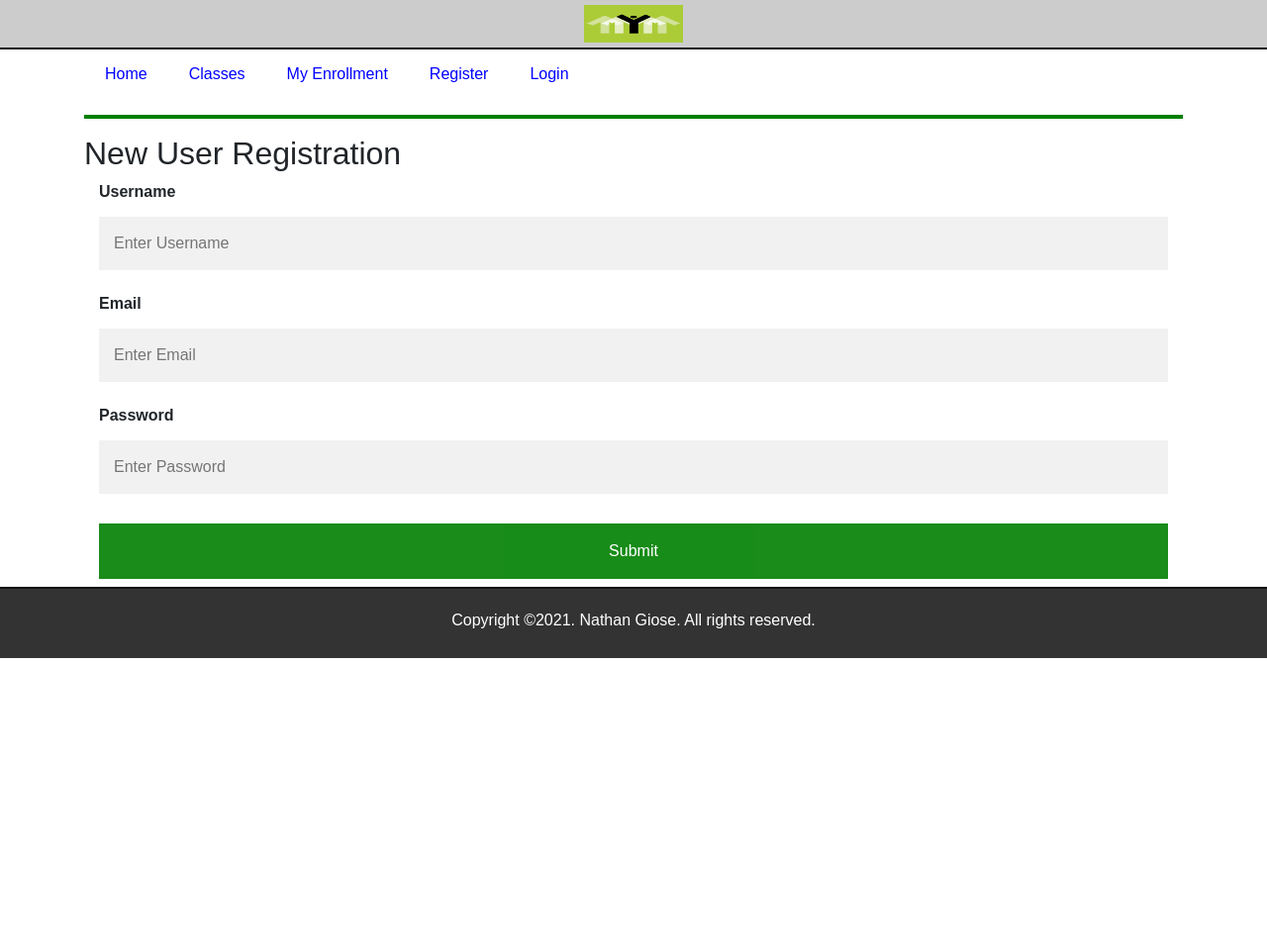
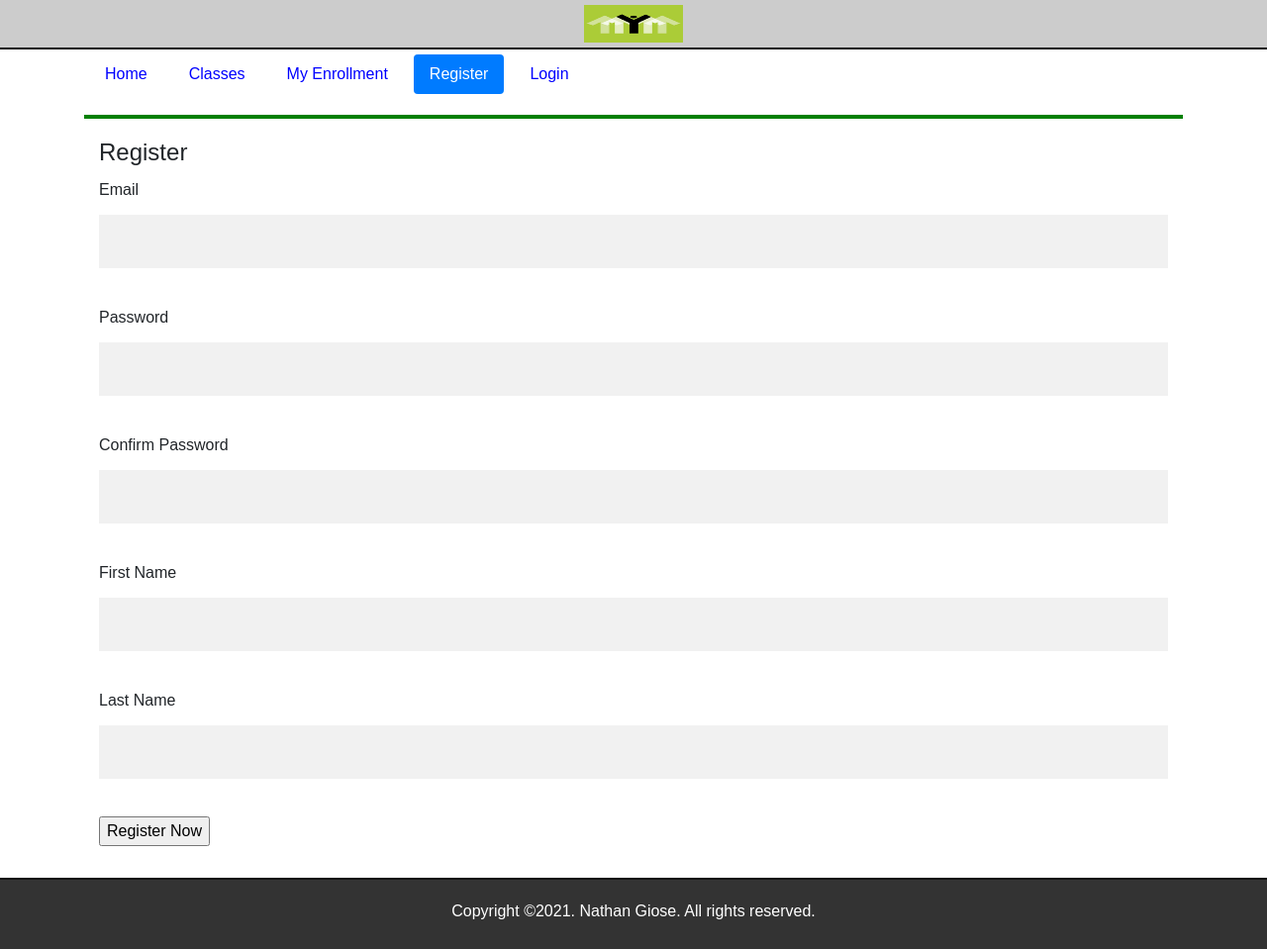
Before and after one commit to nathangiose/Learning_Flask, a Flask app: page /register in a window 1280 px wide. Shown: the whole page at 99% size. Before the commit the page ends 665 px from the top, so only its background shows below. Run offline with Flask 2, Linux system fonts and the light colour scheme; some libraries are stand-ins or nearby versions.

Commit message:
changed the register from html to use Flask templates-and configured the register route to manage and store data to the database

```diff
--- a/application/routes.py
+++ b/application/routes.py
@@ -1,5 +1,5 @@
 from application import app, db
-from flask import render_template, request, json, Response, redirect, flash
+from flask import render_template, request, json, Response, redirect, flash, url_for
 from application.models import User, Enrollment, Course
 from application.forms import LoginForm, RegisterForm
 
@@ -45,9 +45,26 @@ def enrollment():
     return render_template("enrollment.html", enrollment=True, data={"id": id, "title": title, "term": term})
 
 
-@app.route("/register")
+@app.route("/register", methods=["POST", "GET"])
 def register():
-    return render_template("register.html")
+    form = RegisterForm()
+    if form.validate_on_submit():
+        user_id = User.objects.count()
+        user_id += 1
+
+        email = form.email.data
+        password = form.password.data
+        first_name = form.first_name.data
+        last_name = form.last_name.data
+
+        user = User(user_id=user_id, email=email,
+                    first_name=first_name, last_name=last_name)
+        user.set_password(password)
+        user.save()
+        flash("You have been succcessfully registered!", "success")
+        return redirect(url_for("index"))
+
+    return render_template("register.html", form=form, register=True, title="Register")
 
 
 @app.route("/api/")
--- a/application/templates/register.html
+++ b/application/templates/register.html
@@ -2,24 +2,51 @@
 
 {% block content %}
 
-    <h2>New User Registration</h2>
+<div class="container">
+     <form name="login" action="" method="post" novalidate>
+    <fieldset class="form-group">
+        <legend>{{title}}</legend>
+        {{ form.hidden_tag() }}
+            <p> {{ form.email.label }}</br>
+                {{ form.email }}
+                {% for error in form.email.errors %}
+                 <span class="error-message">{{ error }}</span>
+                {% endfor %}
+            </p>
 
-    <div class="container">
-        <form name="register" action="register.php" method="get">
-            <label for="username"><b>Username</b></label>
-            <input type="text" placeholder="Enter Username" name="username" required>
-            <br>
-            <label for="email"><b>Email</b></label>
-            <input type="text" placeholder="Enter Email" name="email" required>
-            <br>
-            <label for="password"><b>Password</b></label>
-            <input type="password" placeholder="Enter Password" name="password" required>
-            <br class="clear">
-            <input class="btn-submit" type="submit" name="submit">
-        </form>
+            <p> {{ form.password.label }}</br>
+                {{ form.password }}
+                {% for error in form.password.errors %}
+                 <span class="error-message">{{ error }}</span>
+                {% endfor %}
+            </p>
 
+            <p> {{ form.password_confirm.label }}</br>
+                {{ form.password_confirm }}
+                {% for error in form.password_confirm.errors %}
+                 <span class="error-message">{{ error }}</span>
+                {% endfor %}
+            </p>
 
-    </div>
+            <p> {{ form.first_name.label }}</br>
+                {{ form.first_name }}
+                {% for error in form.first_name.errors %}
+                 <span class="error-message">{{ error }}</span>
+                {% endfor %}
+            </p>
 
+            <p> {{ form.last_name.label }}</br>
+                {{ form.last_name }}
+                {% for error in form.last_name.errors %}
+                 <span class="error-message">{{ error }}</span>
+                {% endfor %}
+            </p>
 
+            <p>
+                {{ form.submit() }}
+            </p>
+
+    </fieldset>
+    </form>
+</div>
 {% endblock %}
```
